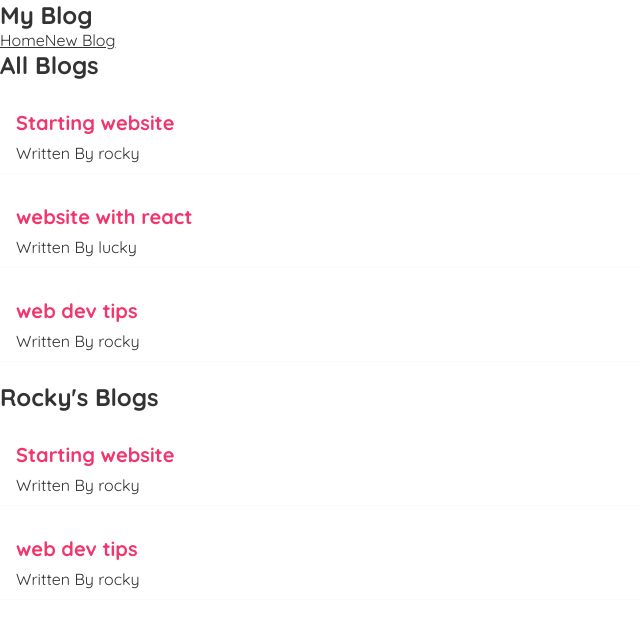
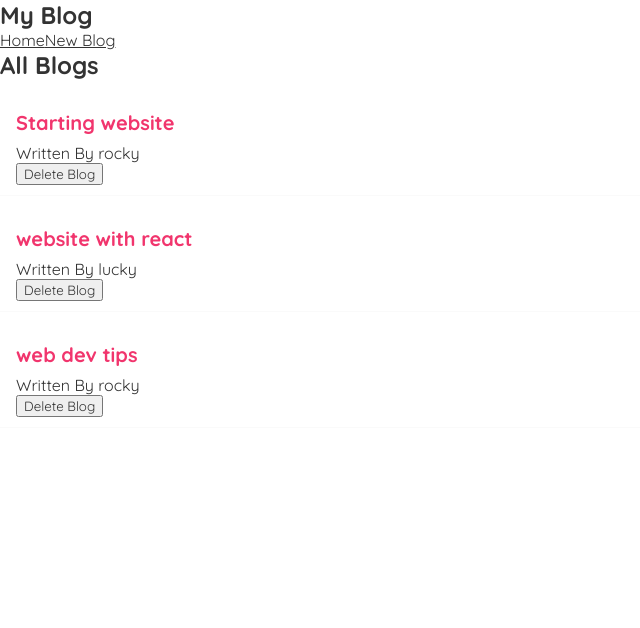
Before and after one commit to EkhtiarUddin/react_demo_blog_project, a React (Create React App) app in the folder blog/: page / in a window 1280 px wide. Shown: the top 628 px of the page, without its empty margins (0-640 px from the left). Built offline with nearby package versions, Linux system fonts and the light colour scheme.

Commit message:
delte a blog

```diff
--- a/blog/src/BlogList.js
+++ b/blog/src/BlogList.js
@@ -1,4 +1,4 @@
-const BlogList = ({blogs, title}) => {
+const BlogList = ({blogs, title, handleDelete}) => {
     // const blogs = props.blogs;
     // const title = props.title;
 
@@ -9,6 +9,7 @@
             <div className="blog-preview" key={blog.id}>
                 <h2>{blog.title}</h2>
                 <p>Written By {blog.author}</p>
+                <button onClick={()=>handleDelete(blog.id)}>Delete Blog</button>
             </div>
         ))}
         </div>
--- a/blog/src/Home.js
+++ b/blog/src/Home.js
@@ -3,17 +3,22 @@
 
 const Home = () => {
     const [blogs, setBlogs] = useState([
-        { title: 'Starting website', body: 'lorem ipsum...', author: 'rocky', id:1},
+        { title: 'Starting website', body: 'lorem ipsum...', author: 'rocky', id: 1 },
 
-        { title: 'website with react', body: 'lorem ipsum...', author: 'lucky', id:2},
+        { title: 'website with react', body: 'lorem ipsum...', author: 'lucky', id: 2 },
 
-        { title: 'web dev tips', body: 'lorem ipsum...', author: 'rocky', id:3},
+        { title: 'web dev tips', body: 'lorem ipsum...', author: 'rocky', id: 3 },
     ]);
+    const handleDelete = (id) => {
+        const newBlogs = blogs.filter(blog => blog.id !== id)
+        setBlogs(newBlogs);
+
+
+    }
     return (
         <div className="home">
-            <BlogList blogs={blogs} title="All Blogs" />
-            <BlogList blogs={blogs.filter((blog)=>blog.author ==="rocky")} title="Rocky's Blogs" />
-            </div>
+            <BlogList blogs={blogs} title="All Blogs" handleDelete={handleDelete} />
+        </div>
     );
 }
 
```
